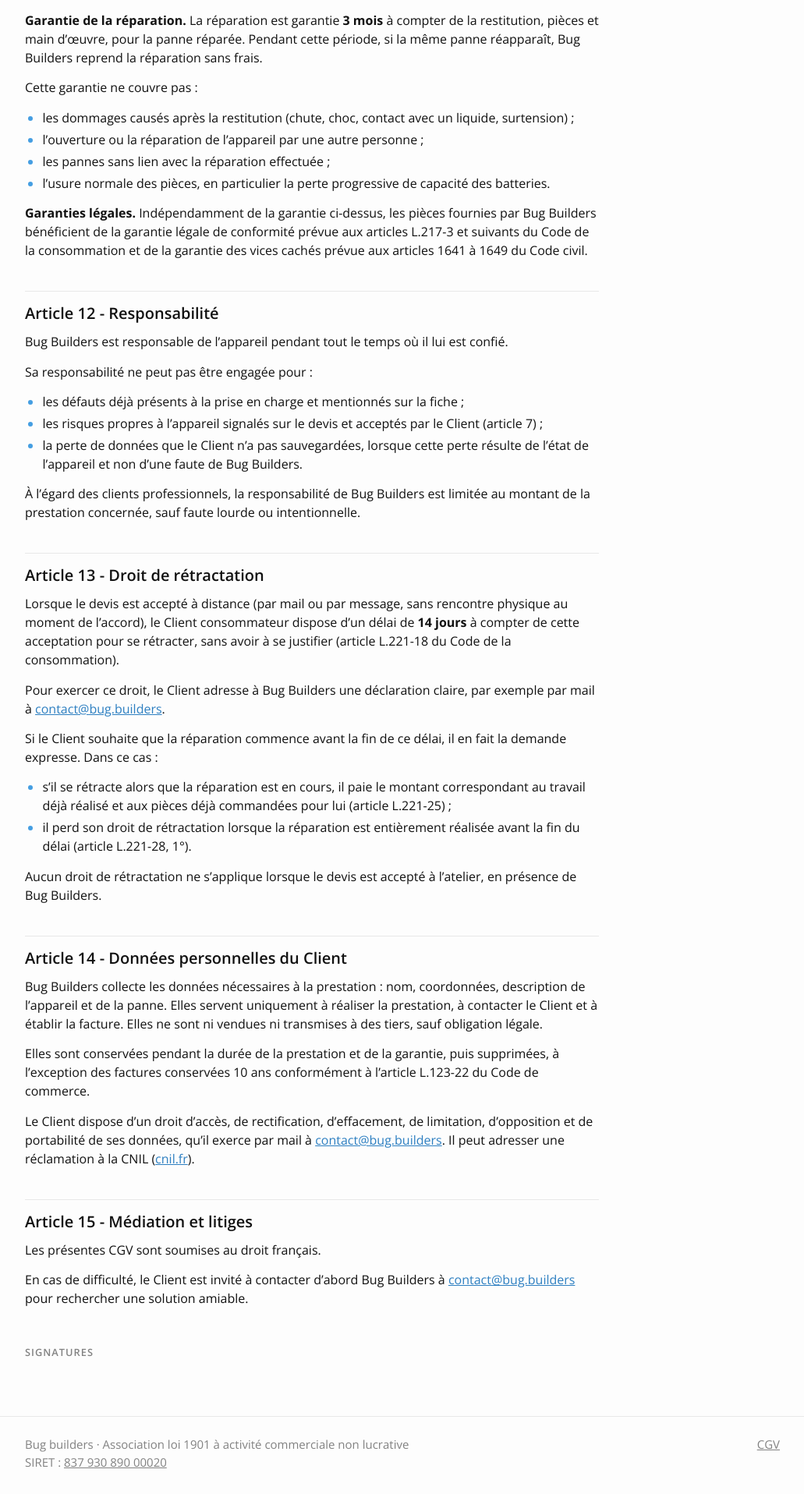
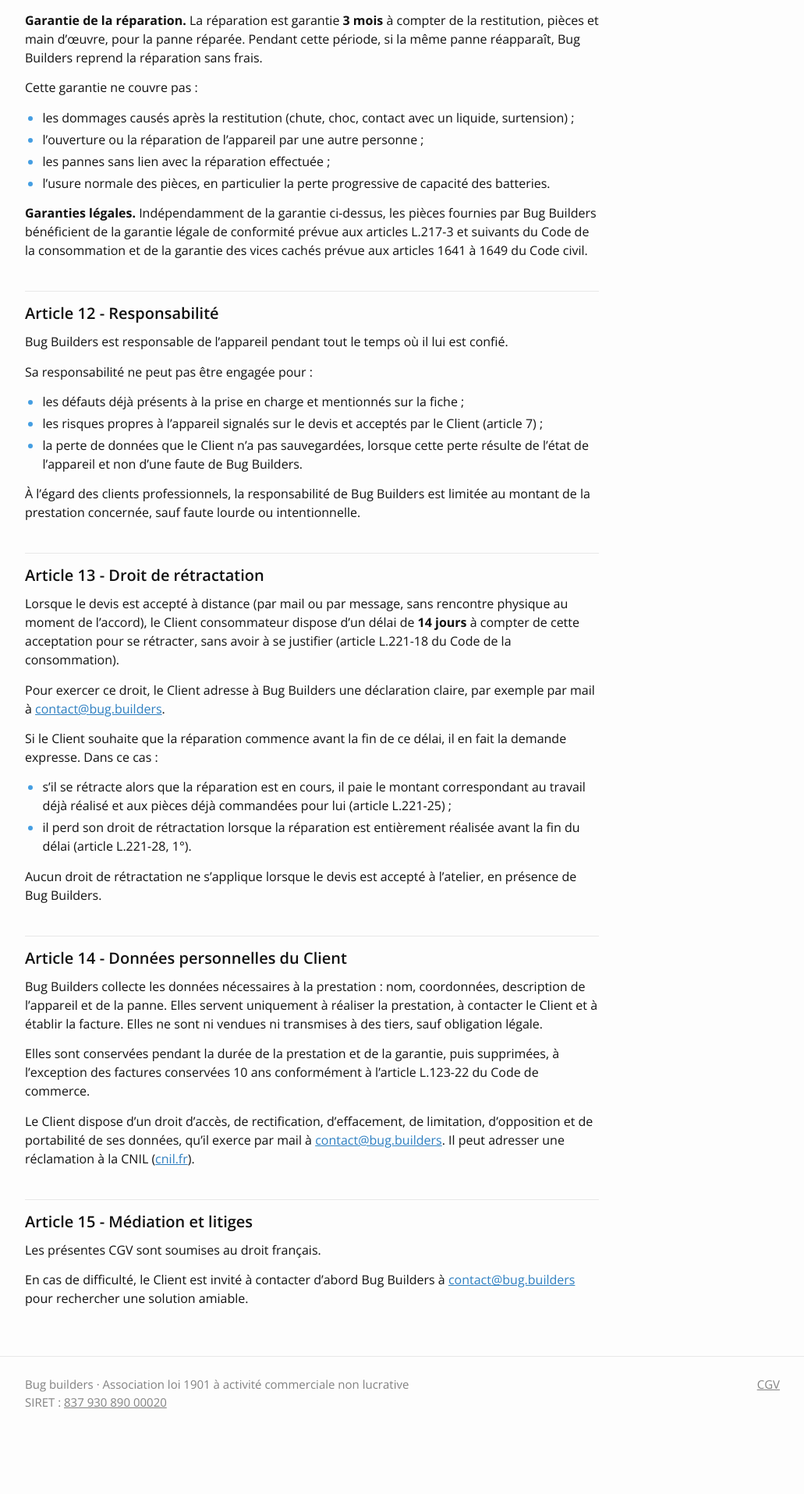
Before and after one commit to bug-builders/website, a Jekyll site: the page built from CGV_Reparation.md, in a window 1280 px wide. Shown: the part 3673-5589 px from the top of the page at 78% size, without its empty margins (124-1155 px from the left). Built offline with Jekyll 4.4.1, drawn with Linux system fonts in a browser that asks for light colours; after the commit the page ends 5512 px from its top, so only the background shows below that.

Commit message:
Retire le bloc de signatures des CGV réparation
Co-Authored-By: Claude Opus 5.5 <noreply@anthropic.com>

```diff
--- /dev/null
+++ b/_layouts/vitrine-page.html
@@ -0,0 +1,8 @@
+---
+layout: vitrine
+---
+<main class="container py-5">
+  <article class="doc">
+    {{ content }}
+  </article>
+</main>
--- a/_layouts/vitrine-sign.html
+++ /dev/null
@@ -1,14 +0,0 @@
----
-layout: vitrine
----
-<main class="container py-5">
-  <article class="doc">
-    {{ content }}
-  </article>
-  <div class="doc mt-5">
-    {% include signatures.html %}
-  </div>
-</main>
-<script src="{{ '/assets/avatars.min.js' | relative_url }}"></script>
-<script src="{{ '/assets/sprites.min.js' | relative_url }}"></script>
-{% include github-api.html %}
--- a/assets/vitrine.css
+++ b/assets/vitrine.css
@@ -86,8 +86,3 @@ a:focus-visible, .btn:focus-visible { outline: 3px solid var(--brand); outline-o
 .doc li { margin-bottom: .25rem; }
 .doc li::marker { color: var(--brand); }
 .doc blockquote { margin: 0 0 1rem; padding: 1.25rem 1.5rem; background: var(--tint); border-radius: 4px; }
-
-#postSignatureFieldSet { border-top: 1px solid var(--grey-light); padding-top: 1rem; }
-#postSignatureFieldSet legend { font-size: .8rem; font-weight: 600; letter-spacing: .08em; text-transform: uppercase; color: var(--grey); float: none; margin-bottom: .5rem; }
-#postSignaturesUl { padding-left: 0; margin: 0; }
-#postSignaturesUl li { display: flex; align-items: center; gap: .75rem; padding: .25rem 0 !important; line-height: 1.5 !important; }
```
Also changed, not shown: CGV_Reparation.md (+1 -2 lines).
